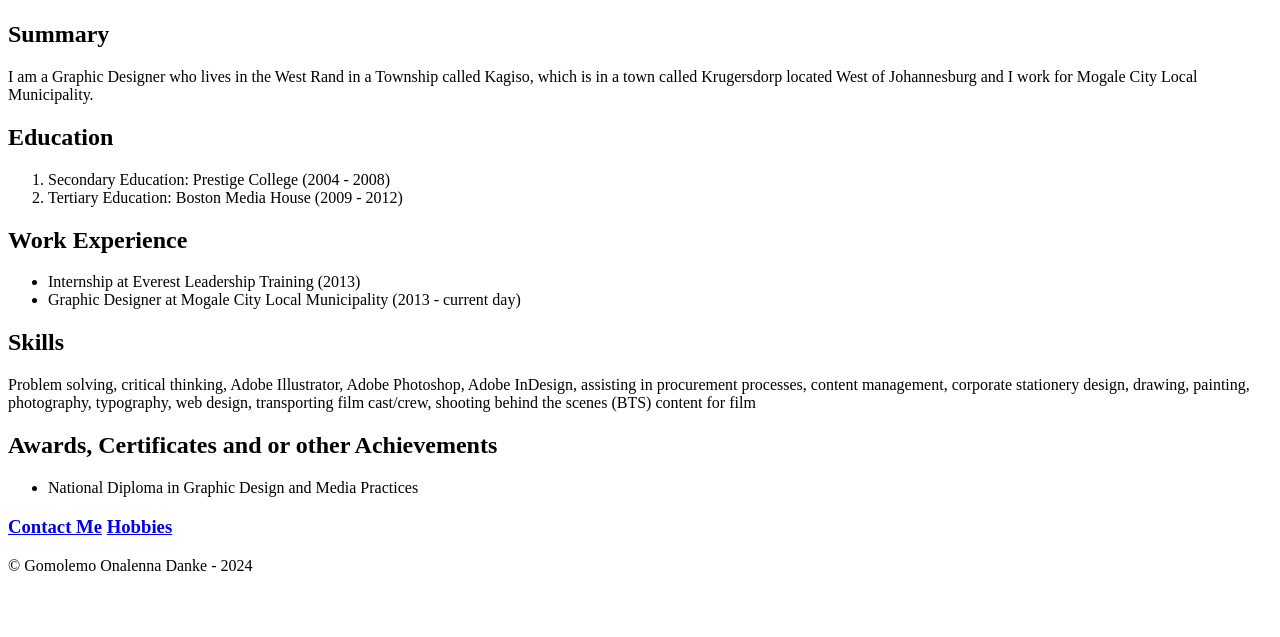
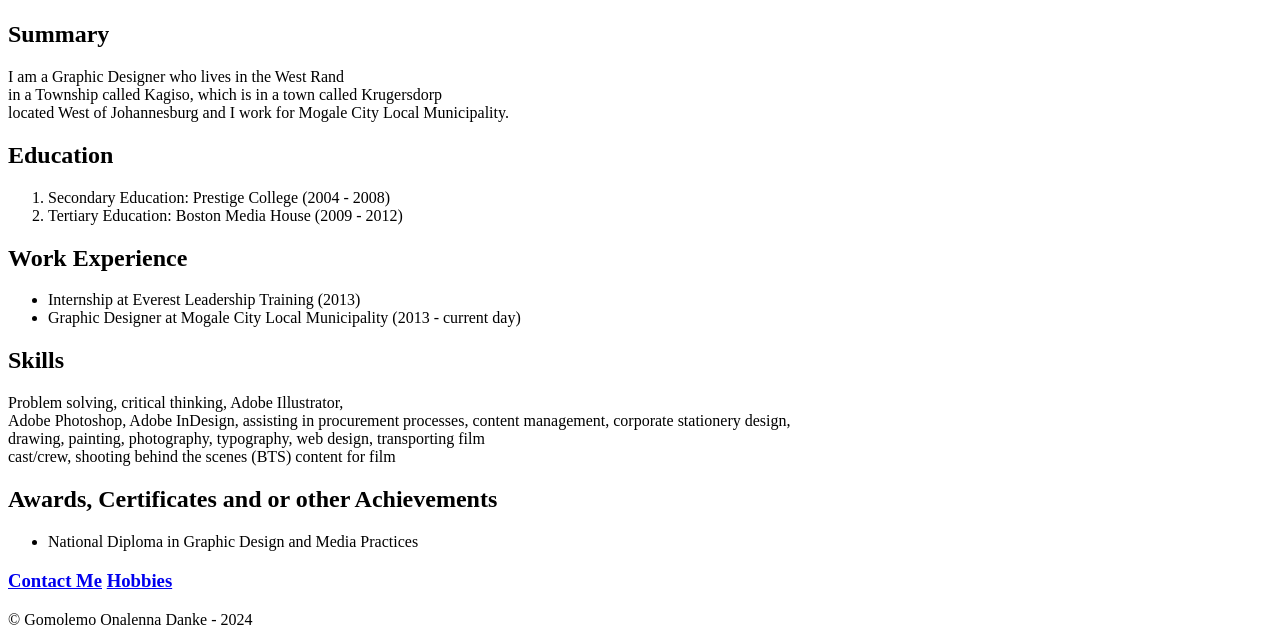
Before and after one commit to OnaDanke/html-resume, a plain HTML site: page index.html in a window 1280 px wide. Shown: the part 211-848 px from the top of the page. Before the commit the page ends 800 px from the top, so only its background shows below. Drawn offline with Linux system fonts and the light colour scheme.

Commit message:
Add files via upload

```diff
--- a/index.html
+++ b/index.html
@@ -8,7 +8,7 @@
     <body>
         <img src="Me.png" height="200" alt="Man wearing helmet"/>
         <h2>Summary</h2>
-        <p> I am a Graphic Designer who lives in the West Rand in a Township called Kagiso, which is in a town called Krugersdorp located West of Johannesburg and I work for Mogale City Local Municipality.</p>
+        <p> I am a Graphic Designer who lives in the West Rand <br />in a Township called Kagiso, which is in a town called Krugersdorp <br/> located West of Johannesburg and I work for Mogale City Local Municipality.</p>
         <h2>Education</h2>
         <ol>
             <li>Secondary Education: Prestige College (2004 - 2008)</li>
@@ -20,9 +20,9 @@
             <li>Graphic Designer at Mogale City Local Municipality (2013 - current day)</li>
         </ul>
         <h2>Skills</h2>
-        <p>Problem solving, critical thinking, Adobe Illustrator, Adobe Photoshop, Adobe InDesign, assisting in procurement
-            processes, content management, corporate stationery design, drawing,
-            painting, photography, typography, web design, transporting film
+        <p>Problem solving, critical thinking, Adobe Illustrator, <br/>Adobe Photoshop, Adobe InDesign, assisting in procurement
+            processes, content management, corporate stationery design, <br/> drawing,
+            painting, photography, typography, web design, transporting film <br/>
             cast/crew, shooting behind the scenes (BTS) content for film</p>
         <h2>Awards, Certificates and or other Achievements</h2>
         <ul>
```
